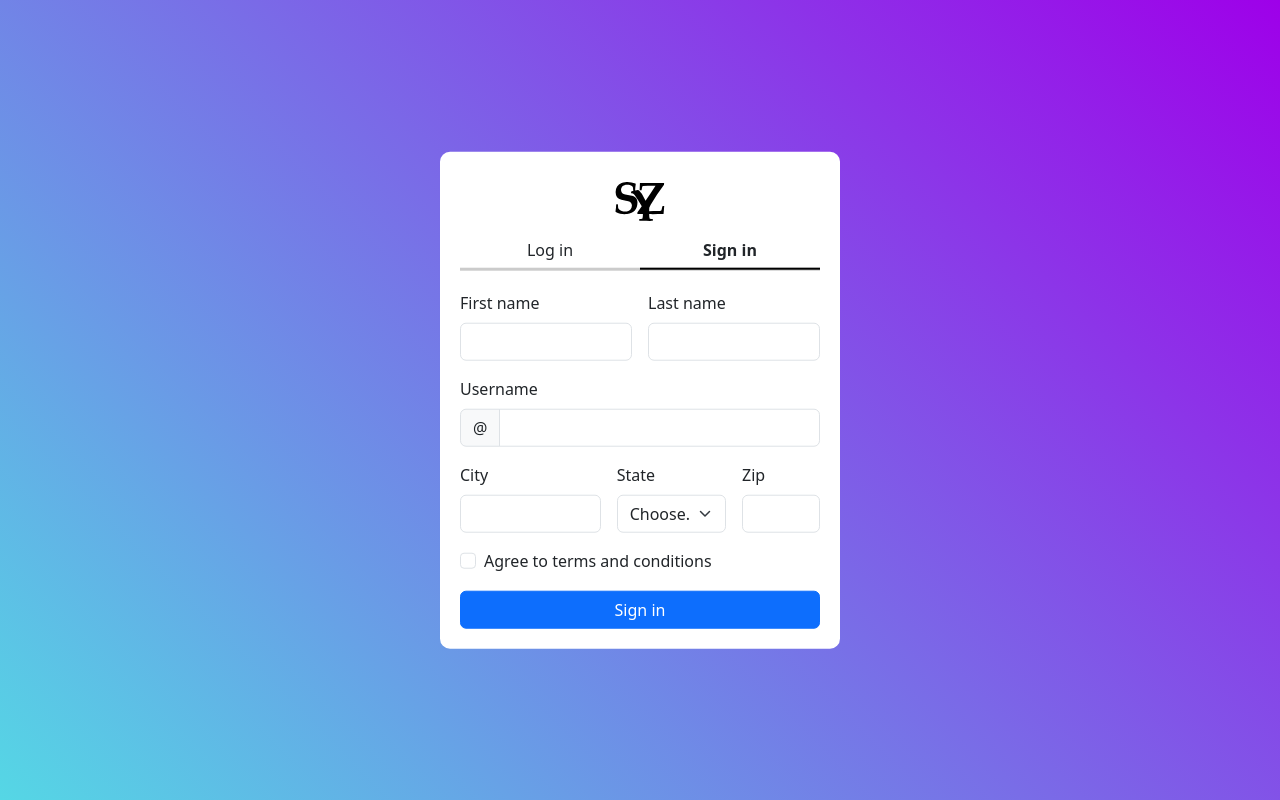
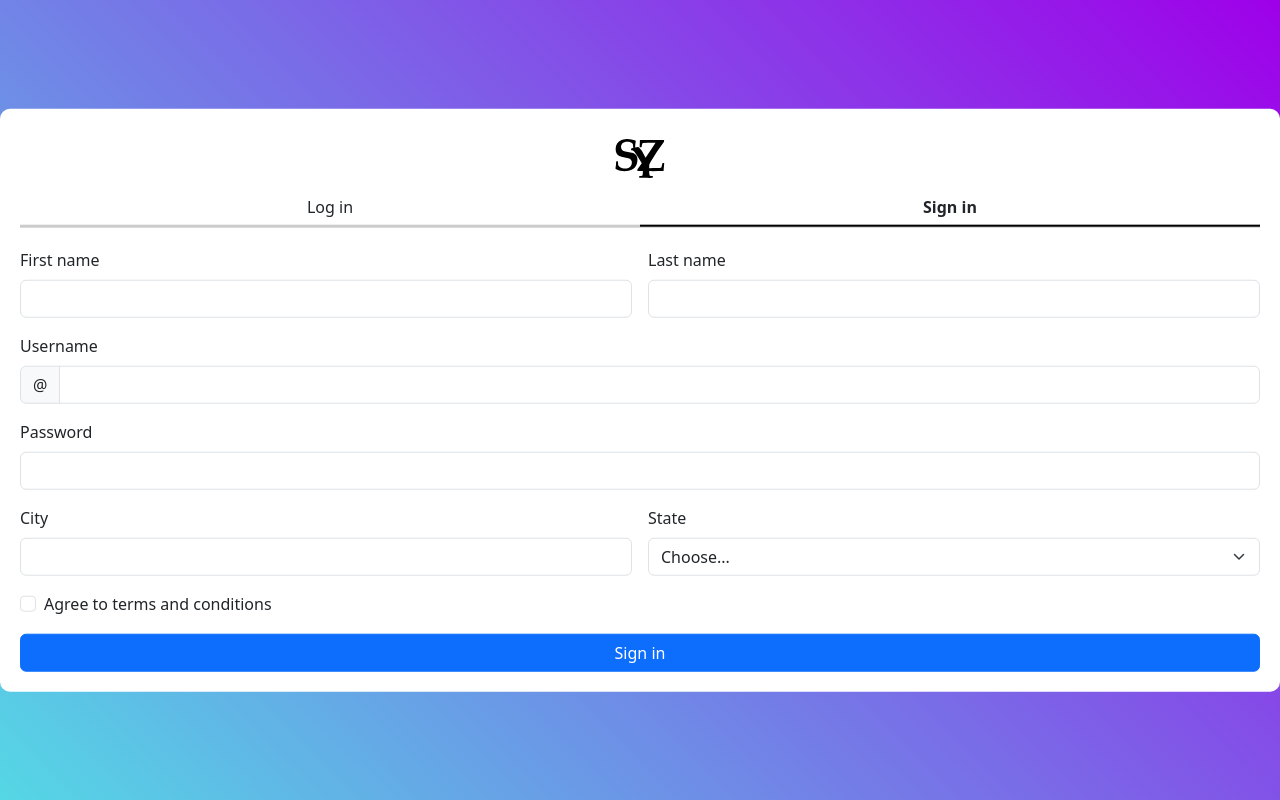
Before and after one commit to S1mon009/JavaScript, a website built with Parcel: page 06-login-form-with-bootstrap-validation/index.html in a window 1280 px wide. Both pictures are taken after a click on the button "Sign in". Built offline with nearby package versions, Linux system fonts and the light colour scheme; files whose address does not match are found by name.

Commit message:
Update files

```diff
--- a/06-login-form-with-bootstrap-validation/index.html
+++ b/06-login-form-with-bootstrap-validation/index.html
@@ -95,7 +95,22 @@
             <div class="invalid-feedback">Please choose a username.</div>
           </div>
         </div>
-        <div class="col-md-5">
+        <div class="col-md-12">
+          <label for="validationCustomUsername" class="form-label"
+            >Password</label
+          >
+          <div class="input-group has-validation">
+            <input
+              type="password"
+              class="form-control"
+              id="validationCustomUsername"
+              aria-describedby="inputGroupPrepend"
+              required
+            />
+            <div class="invalid-feedback">Please choose a password.</div>
+          </div>
+        </div>
+        <div class="col-md-6">
           <label for="validationCustom03" class="form-label">City</label>
           <input
             type="text"
@@ -105,7 +120,7 @@
           />
           <div class="invalid-feedback">Please provide a valid city.</div>
         </div>
-        <div class="col-md-4">
+        <div class="col-md-6">
           <label for="validationCustom04" class="form-label">State</label>
           <select class="form-select" id="validationCustom04" required>
             <option selected disabled value="">Choose...</option>
@@ -114,16 +129,6 @@
             <option>Option 3</option>
           </select>
           <div class="invalid-feedback">Please select a valid state.</div>
-        </div>
-        <div class="col-md-3">
-          <label for="validationCustom05" class="form-label">Zip</label>
-          <input
-            type="text"
-            class="form-control"
-            id="validationCustom05"
-            required
-          />
-          <div class="invalid-feedback">Please provide a valid zip.</div>
         </div>
         <div class="col-12">
           <div class="form-check">
--- a/06-login-form-with-bootstrap-validation/scss/style.scss
+++ b/06-login-form-with-bootstrap-validation/scss/style.scss
@@ -6,7 +6,7 @@ $switch-form-border-background-color-active: #000;
 body {
   background: $body-background-color;
   .form-container {
-    width: clamp(300px, 80%, 400px);
+    width: clamp(100%, 80%, 400px);
     padding: 20px;
     border-radius: 10px;
     background: $form-background-color;
@@ -37,4 +37,9 @@ body {
       }
     }
   }
+  @media (max-width: 400px) {
+    .form-container {
+      border-radius: 0px;
+    }
+  }
 }
```
Also changed, not shown: 06-login-form-with-bootstrap-validation/06-form-login-with-bootstrap-validation.png (added), 06-login-form-with-bootstrap-validation/README.md.
